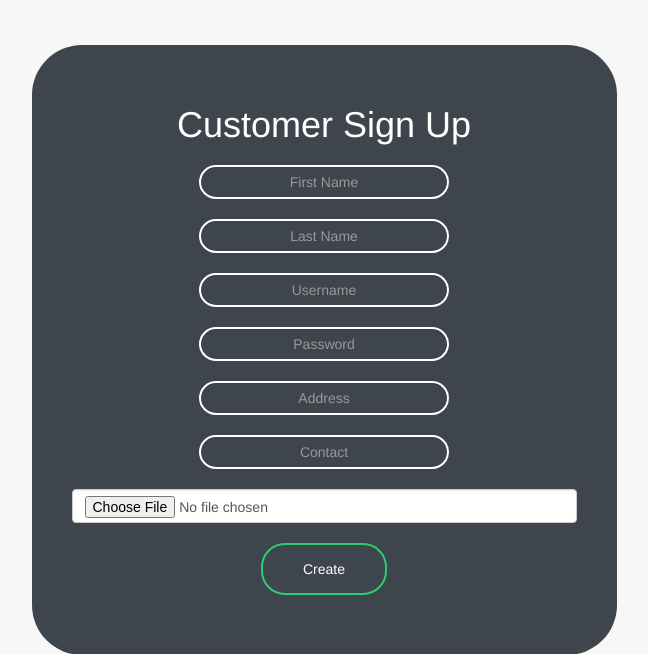
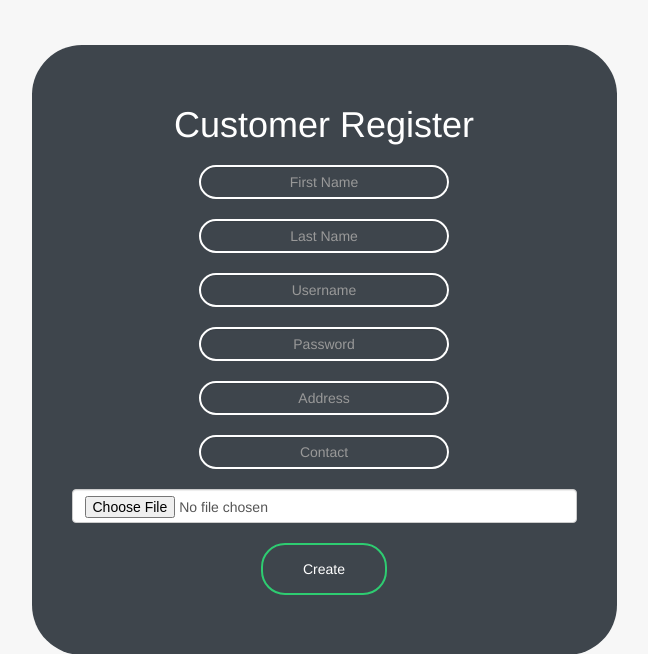
Before and after one commit to sophiewanjiku/Artisan, a Django app: page /customersignup in a window 1280 px wide. Shown: the part 162-816 px from the top of the page, without its empty margins (316-964 px from the left). Run offline with Django 3.2, Linux system fonts and the light colour scheme; some libraries are stand-ins or nearby versions.

Commit message:
Change sign up to register

```diff
--- a/requirements.txt
+++ b/requirements.txt
@@ -1,4 +1,4 @@
-Django==3.0.5
+Django==5.0.2
 django-widget-tweaks==1.4.8
 sqlparse==0.3.1
 xhtml2pdf
--- a/templates/ecom/customersignup.html
+++ b/templates/ecom/customersignup.html
@@ -153,7 +153,7 @@ a.socialIcon:hover,
             <div class="card">
                 <form class="box" method="post" enctype="multipart/form-data">
                   {% csrf_token %}
-                    <h1>Customer Sign Up</h1>
+                    <h1>Customer Register</h1>
 
                       {% render_field userForm.first_name class="form-control" placeholder="First Name" %}
                         {% render_field userForm.last_name class="form-control" placeholder="Last Name" %}
```
Also changed, not shown: db.sqlite3, static/profile_pic/CustomerProfilePic/wallpaper.jfif (added).
